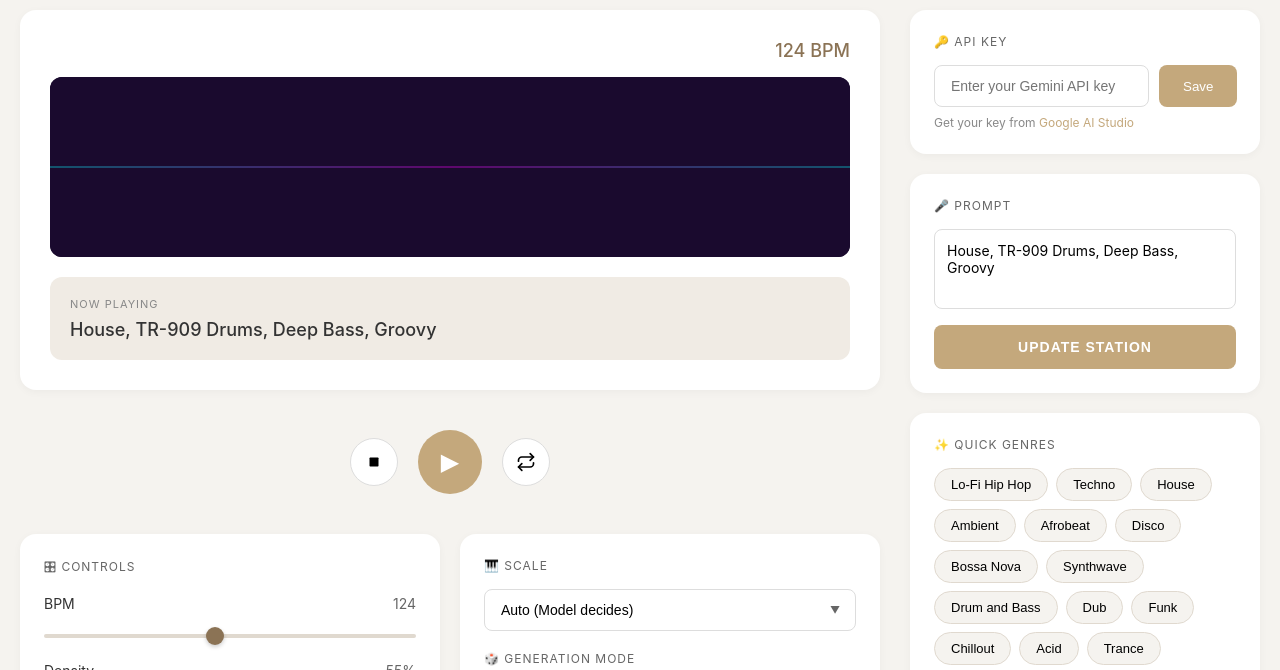
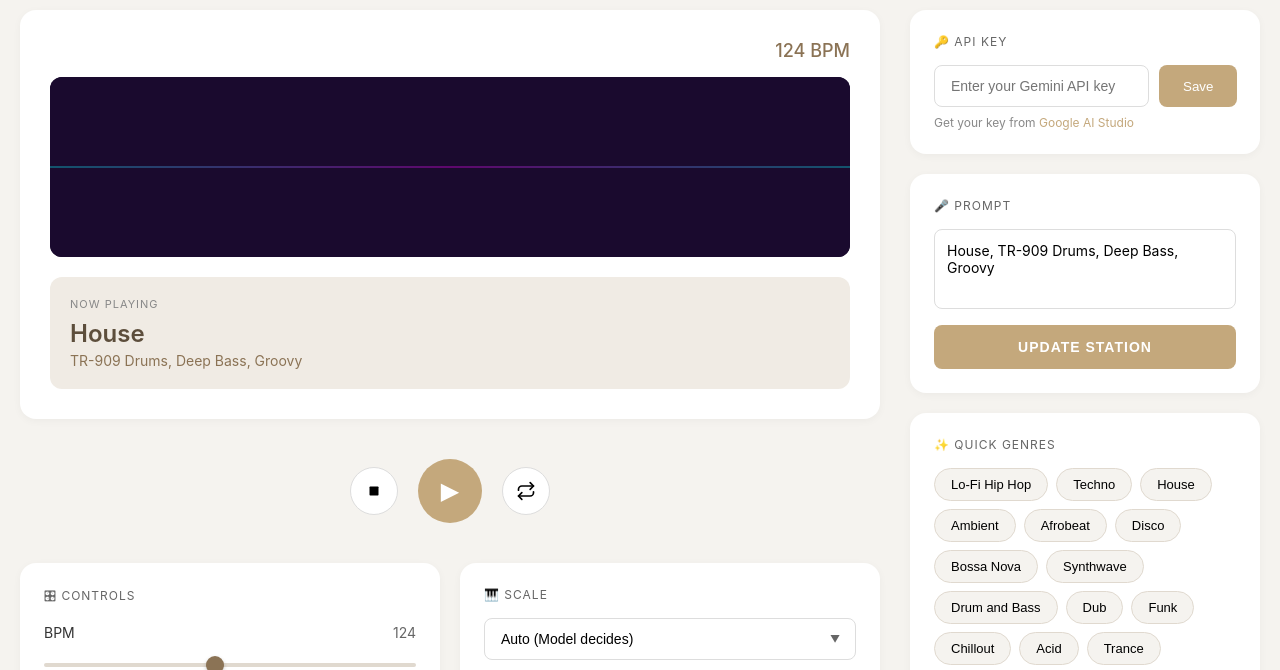
Before and after one commit to rafapi/ai_tunes, a plain HTML site: page static/index.html in a window 1280 px wide. Both pictures are taken after a click on the button "UPDATE STATION". Shown: the part 96-766 px from the top of the page. Drawn offline with Linux system fonts and the light colour scheme.

Commit message:
Make genre name prominent in Now Playing panel

```diff
--- a/static/index.html
+++ b/static/index.html
@@ -175,10 +175,16 @@
             margin-bottom: 8px;
         }
 
-        .now-playing-text {
-            font-size: 18px;
-            font-weight: 500;
-            color: #333;
+        .now-playing-genre {
+            font-size: 24px;
+            font-weight: 600;
+            color: #5D4E3C;
+            margin-bottom: 4px;
+        }
+
+        .now-playing-details {
+            font-size: 14px;
+            color: #8B7355;
         }
 
         /* Playback Controls */
@@ -588,7 +594,8 @@
                     </div>
                     <div class="now-playing">
                         <div class="now-playing-label">Now Playing</div>
-                        <div class="now-playing-text" id="nowPlaying">House, TR-909 Drums, Deep Bass, Groovy</div>
+                        <div class="now-playing-genre" id="nowPlayingGenre">House</div>
+                        <div class="now-playing-details" id="nowPlayingDetails">TR-909 Drums, Deep Bass, Groovy</div>
                     </div>
                 </div>
 
@@ -789,7 +796,8 @@
         const connectBtn = document.getElementById('connectBtn');
         const promptInput = document.getElementById('promptInput');
         const updateStationBtn = document.getElementById('updateStationBtn');
-        const nowPlaying = document.getElementById('nowPlaying');
+        const nowPlayingGenre = document.getElementById('nowPlayingGenre');
+        const nowPlayingDetails = document.getElementById('nowPlayingDetails');
         const debugLog = document.getElementById('debugLog');
         const statusToast = document.getElementById('statusToast');
         const visualizerCanvas = document.getElementById('visualizerCanvas');
@@ -977,6 +985,15 @@
             }
 
             requestAnimationFrame(animateVisualizer);
+        }
+
+        // Update now playing display
+        function updateNowPlaying(prompt) {
+            const parts = prompt.split(',').map(p => p.trim());
+            const genre = parts[0] || 'Unknown';
+            const details = parts.slice(1).join(', ') || '';
+            nowPlayingGenre.textContent = genre;
+            nowPlayingDetails.textContent = details;
         }
 
         // Log message
@@ -1356,7 +1373,7 @@
 
         updateStationBtn.addEventListener('click', () => {
             const prompt = promptInput.value;
-            nowPlaying.textContent = prompt;
+            updateNowPlaying(prompt);
             log(`Updating prompt to: "${prompt.substring(0, 40)}${prompt.length > 40 ? '...' : ''}"...`);
             sendUpdate(getCurrentConfig());
         });
@@ -1466,7 +1483,7 @@
 
                 // Update prompt
                 promptInput.value = prompt;
-                nowPlaying.textContent = prompt;
+                updateNowPlaying(prompt);
 
                 // Build update config
                 const updateConfig = { prompt: prompt };
```
